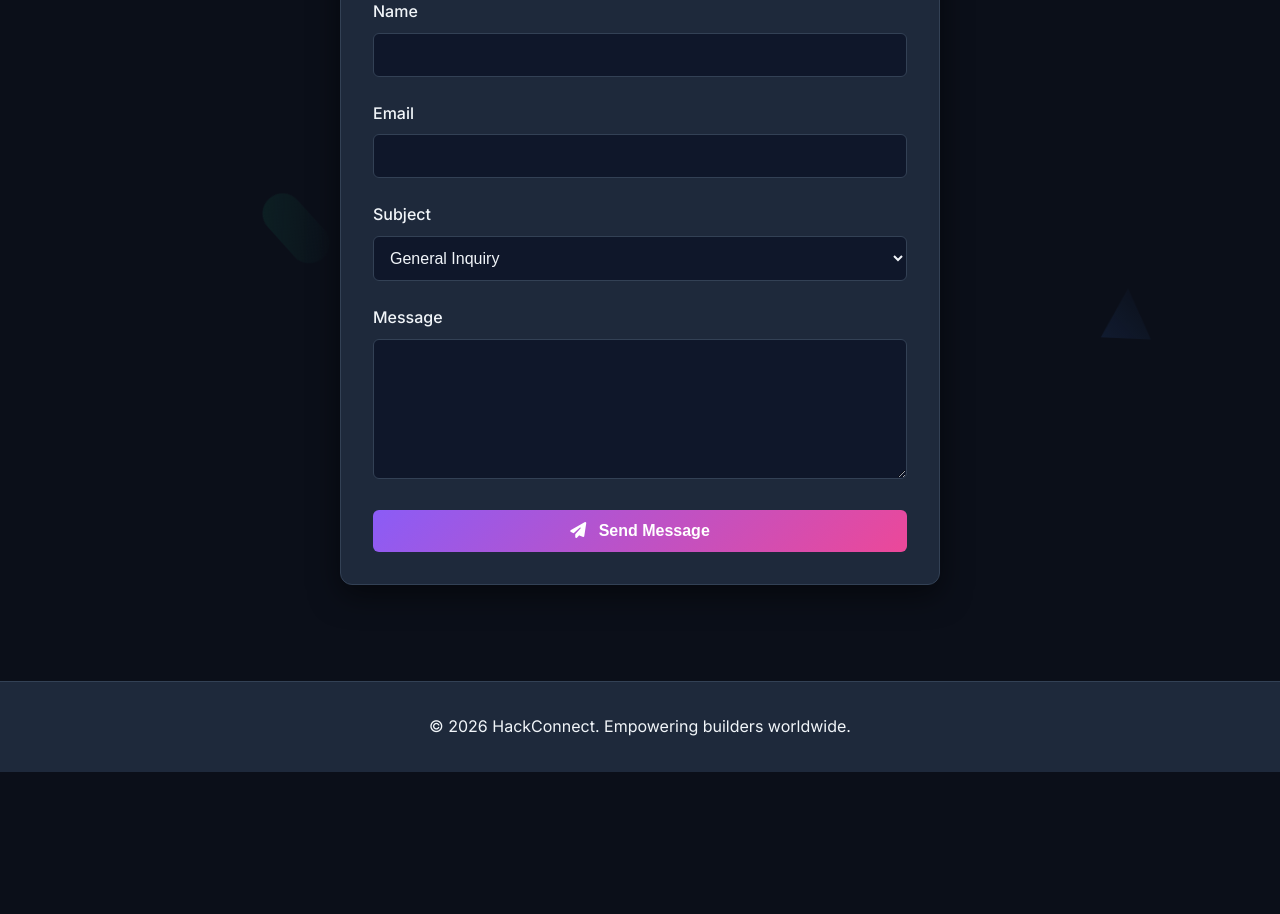
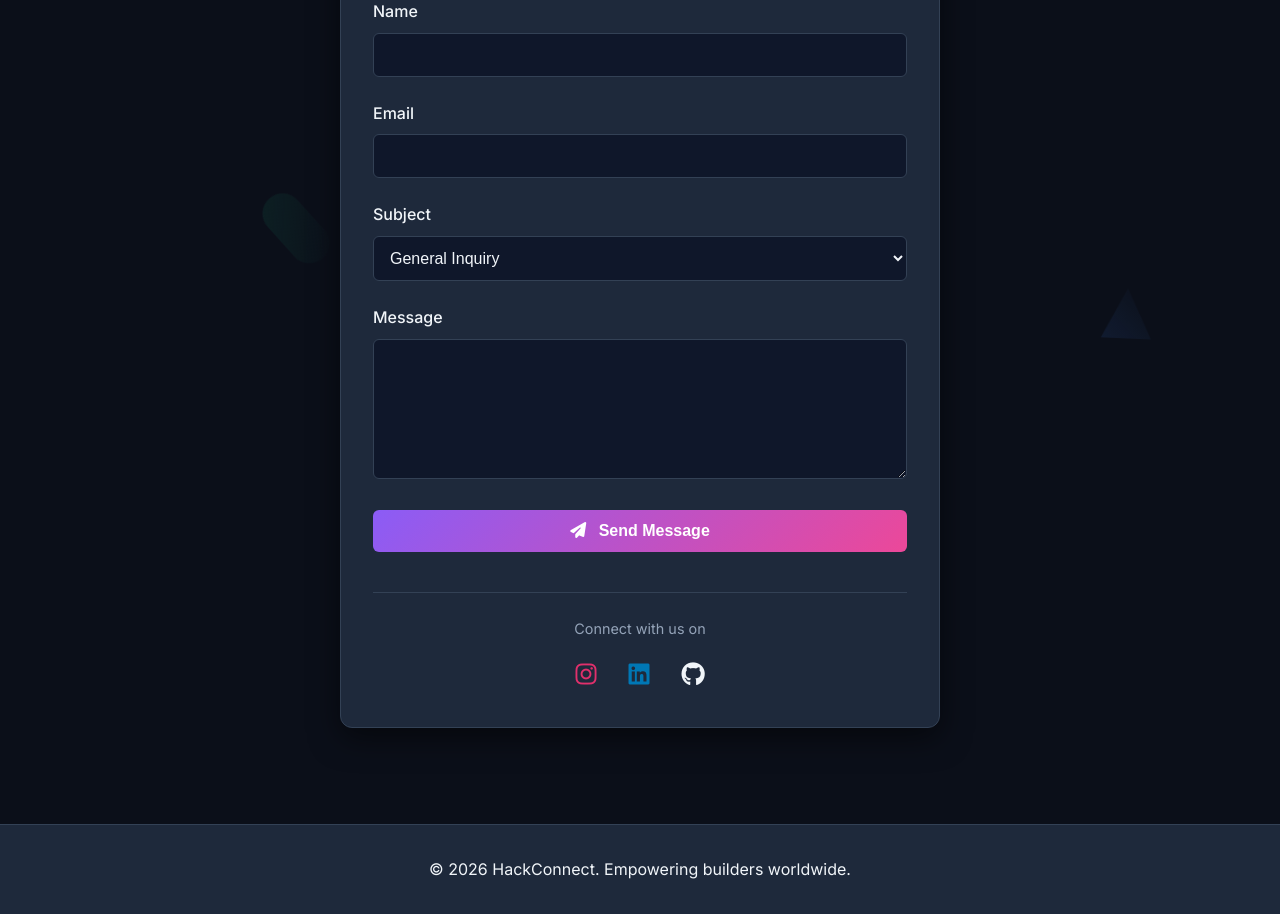
Before and after one commit to CoderPrathamesh28/HackConnect, a Flask app: page /contact in a window 1280 px wide. Shown: the part 301-1215 px from the top of the page. Before the commit the page ends 1073 px from the top, so only its background shows below. Run offline with Flask 3, Linux system fonts and the light colour scheme.

Commit message:
Add contact info

```diff
--- a/templates/contact.html
+++ b/templates/contact.html
@@ -33,5 +33,22 @@
 
         <button type="submit" class="btn btn-gradient" style="width: 100%;"><i class="fa-solid fa-paper-plane" style="margin-right: 0.5rem;"></i> Send Message</button>
     </form>
+
+    <div style="margin-top: 2.5rem; text-align: center; border-top: 1px solid var(--border-color); padding-top: 1.5rem;">
+        <p style="color: var(--text-muted); margin-bottom: 1rem; font-size: 0.9rem;">Connect with us on</p>
+        <div style="display: flex; justify-content: center; gap: 2rem;">
+            <a href="https://www.instagram.com/coder_prathamesh/" target="_blank" style="color: #E1306C; font-size: 1.5rem; transition: transform 0.3s;" onmouseover="this.style.transform='scale(1.2)'" onmouseout="this.style.transform='scale(1)'">
+                <i class="fa-brands fa-instagram"></i>
+            </a>
+
+            <a href="https://www.linkedin.com/in/coderprathamesh/" target="_blank" style="color: #0077b5; font-size: 1.5rem; transition: transform 0.3s;" onmouseover="this.style.transform='scale(1.2)'" onmouseout="this.style.transform='scale(1)'">
+                <i class="fa-brands fa-linkedin"></i>
+            </a>
+
+            <a href="https://github.com/CoderPrathamesh28" target="_blank" style="color: var(--text-color); font-size: 1.5rem; transition: transform 0.3s;" onmouseover="this.style.transform='scale(1.2)'" onmouseout="this.style.transform='scale(1)'">
+                <i class="fa-brands fa-github"></i>
+            </a>
+        </div>
+    </div>
 </div>
 {% endblock %}
```
